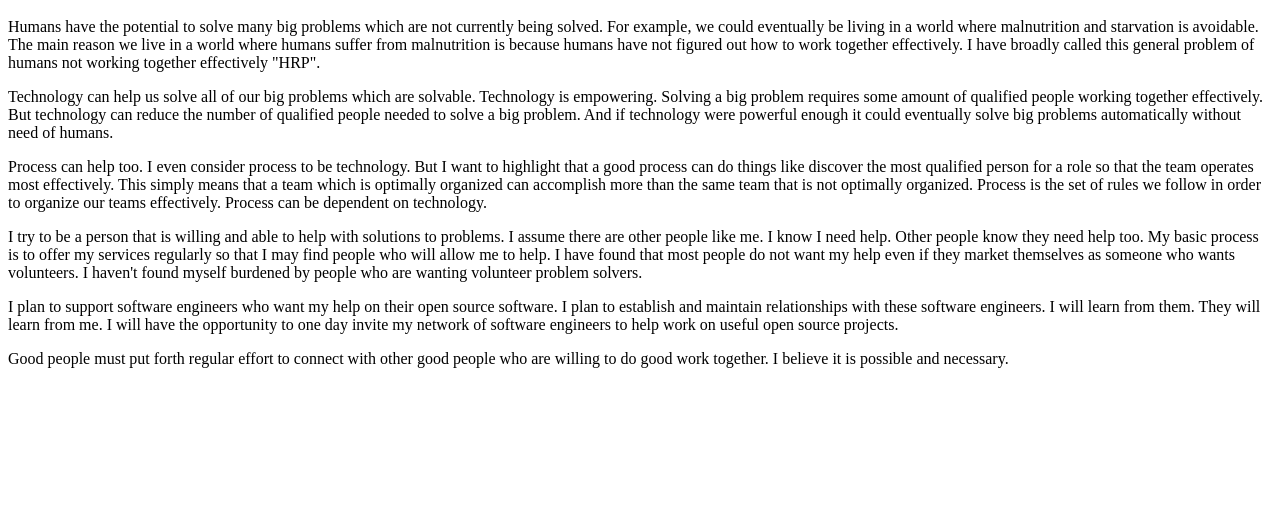
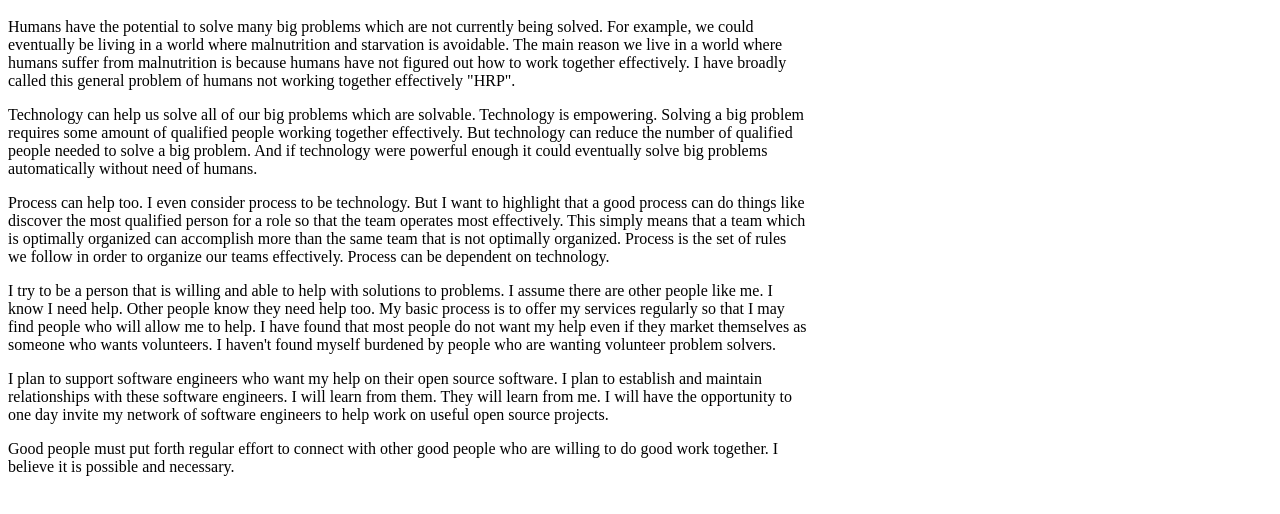
Before and after one commit to GavinPalmer1984/ideas, a plain HTML site: page human-resource-problem/index.html in a window 1280 px wide. Shown: the part 48-562 px from the top of the page. Drawn offline with Linux system fonts and the light colour scheme; files that its build step writes are made by us from their sources; the site is published under a folder, as on GitHub Pages, so addresses that start at the root find nothing.

Commit message:
style links

```diff
--- a/human-resource-problem/index.html
+++ b/human-resource-problem/index.html
@@ -1,5 +1,5 @@
 <head>
-    <link rel="stylesheet" href="/main.css">
+    <link rel="stylesheet" href="main.css">
 </head>
 
 <body>
```
Also changed, not shown: index.html (+1 -1 lines).
